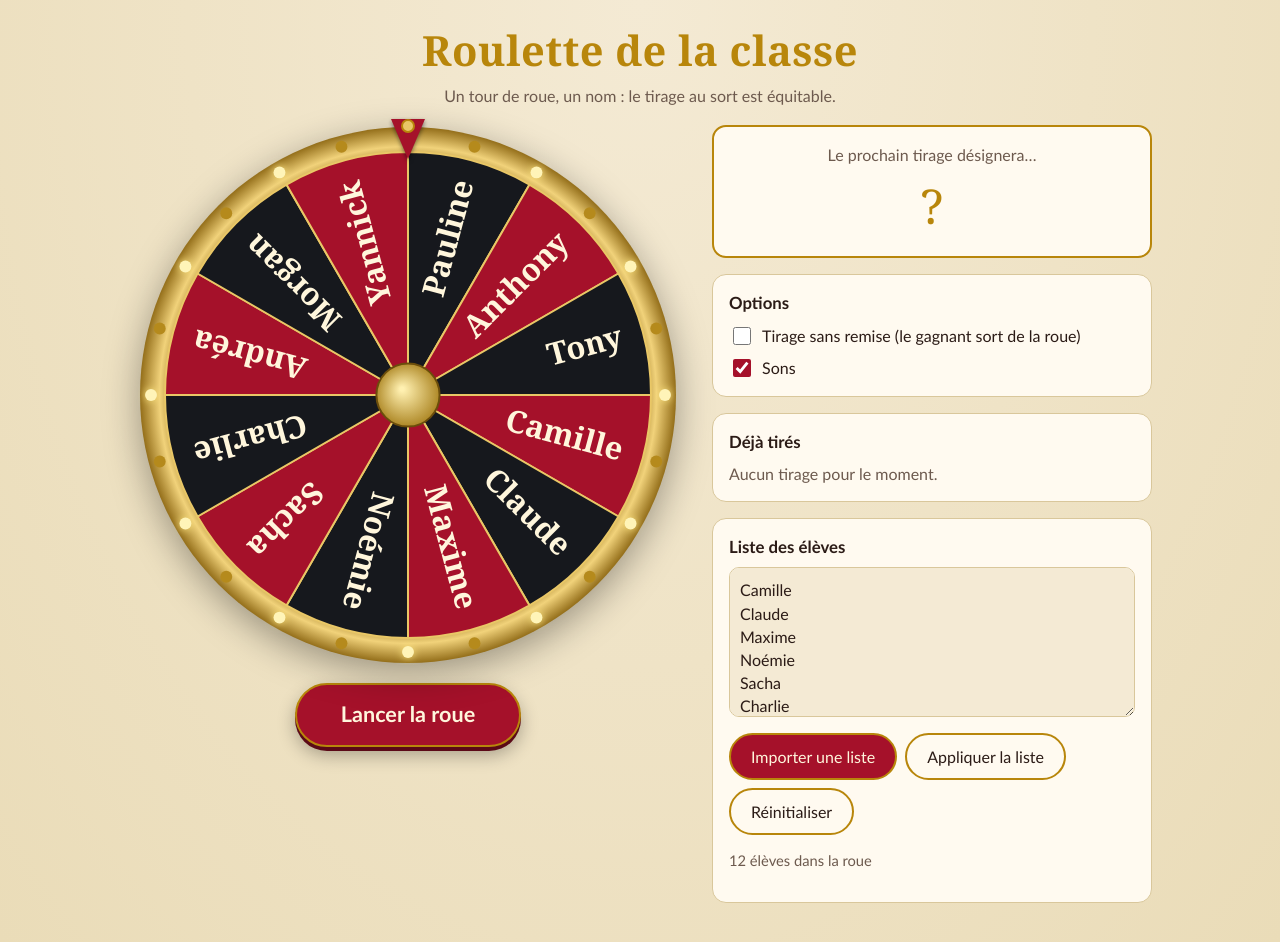
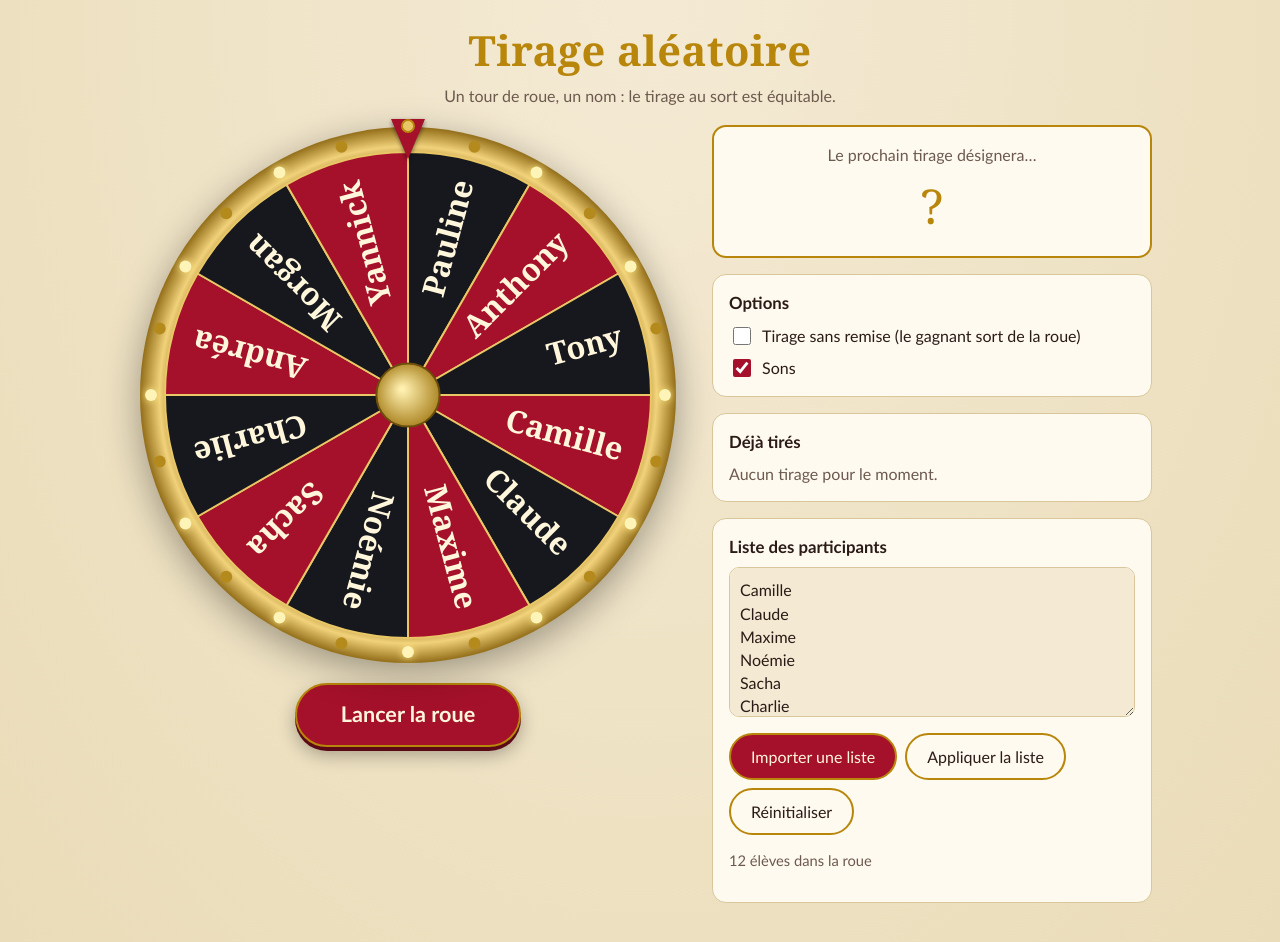
Before and after one commit to patrickdemont-formateur/tirage-au-sort, a plain HTML site: page index.html in a window 1280 px wide. Drawn offline with Linux system fonts and the light colour scheme.

Commit message:
Update headings for clarity in index.html

```diff
--- a/index.html
+++ b/index.html
@@ -151,7 +151,7 @@
 <body>
 <div class="wrap">
   <header>
-    <h1>Roulette de la classe</h1>
+    <h1>Tirage aléatoire</h1>
     <p>Un tour de roue, un nom : le tirage au sort est équitable.</p>
   </header>
 
@@ -185,7 +185,7 @@
       </div>
 
       <div class="panel">
-        <h2>Liste des élèves</h2>
+        <h2>Liste des participants</h2>
         <textarea id="list" aria-label="Un prénom par ligne" spellcheck="false"></textarea>
         <div class="row">
           <button id="openImport" class="btn btn-primary" type="button">Importer une liste</button>
```
